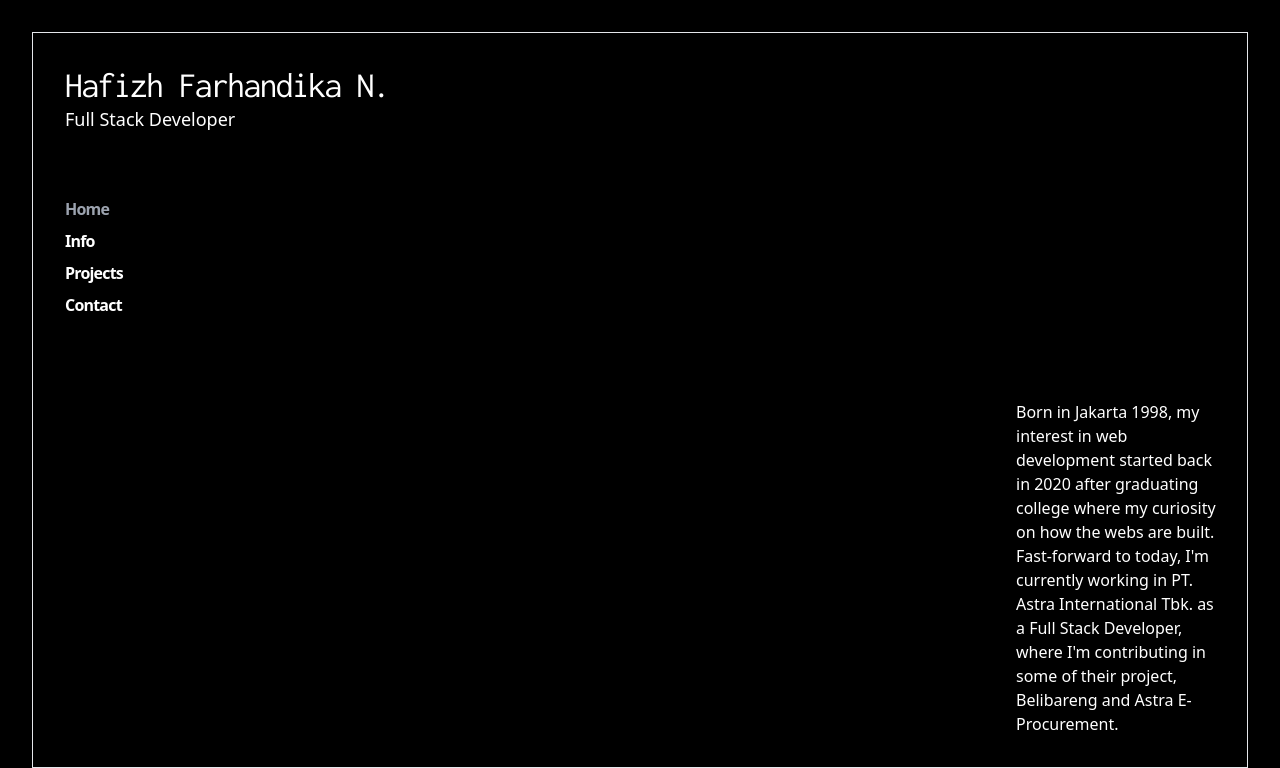
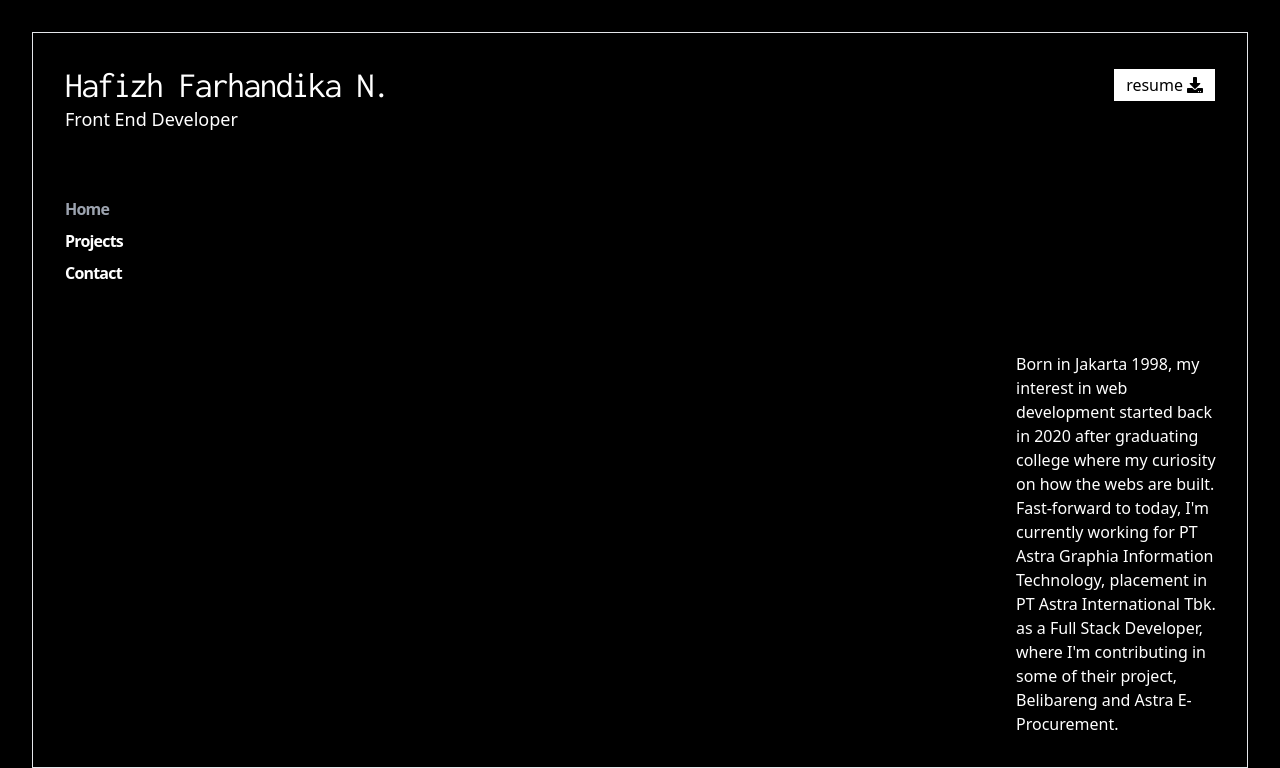
Before and after one commit to ifarhandika/portfolio2023, a React (Vite) app: page / in a window 1280 px wide. Shown: the top 768 px of the page. Built offline with nearby package versions, Linux system fonts and the light colour scheme.

Commit message:
finish mvp 1

```diff
--- a/index.html
+++ b/index.html
@@ -2,7 +2,7 @@
 <html lang="en">
   <head>
     <meta charset="UTF-8" />
-    <link rel="icon" type="image/svg+xml" href="/vite.svg" />
+    <!-- <link rel="icon" type="image/svg+xml" href="/vite.svg" /> -->
     <meta name="viewport" content="width=device-width, initial-scale=1.0" />
     <title>Hafizh Farhandika | Portfolio</title>
   </head>
--- a/src/App.jsx
+++ b/src/App.jsx
@@ -9,23 +9,26 @@ import "./App.css"
 
 function App() {
   return (
-    <div className="p-8 h-screen">
-      {/* <Introduction /> */}
-      <div className="border h-full p-8">
+    <>
+      <Introduction />
+      <div className="p-8 h-screen relative z-10">
         <motion.div
           initial={{ opacity: 0 }}
           animate={{ opacity: 1 }}
-          transition={{ duration: 0.5, delay: 1.75 }}>
-          <div className="text-white">
-            <Header />
-            <div className="mt-14 grid sm:grid-cols-1 md:grid-cols-2">
-              <Menu />
-              <Pages />
+          transition={{ duration: 0.5, delay: 1.75 }}
+          className="border h-full p-8">
+          <div>
+            <div className="text-white">
+              <Header />
+              <div className="mt-14 grid sm:grid-cols-1 md:grid-cols-2">
+                <Menu />
+                <Pages />
+              </div>
             </div>
           </div>
         </motion.div>
       </div>
-    </div>
+    </>
   )
 }
 
--- a/src/components/Header.jsx
+++ b/src/components/Header.jsx
@@ -1,13 +1,25 @@
 import React from "react"
+
+import { FaDownload } from "react-icons/fa"
 
 const Header = () => {
   return (
     <>
       <header>
-        <h1 className="font-inconsolata text-4xl tracking-tighter">
-          Hafizh Farhandika N.
-        </h1>
-        <p className="font-thin text-lg">Full Stack Developer</p>
+        <div className="flex justify-between items-center">
+          <h1 className="font-inconsolata text-4xl tracking-tighter">
+            Hafizh Farhandika N.
+          </h1>
+          <a
+            href="../../assets/Resume (Hafizh Farhandika Nurwirasaputra).pdf"
+            target="_blank">
+            <div className="flex justify-center items-center bg-white px-3 py-1 text-black hover:bg-gray-400 hover:text-white transition">
+              <span className="mr-1">resume</span>
+              <FaDownload />
+            </div>
+          </a>
+        </div>
+        <p className="font-thin text-lg">Front End Developer</p>
       </header>
     </>
   )
--- a/src/components/Menu.jsx
+++ b/src/components/Menu.jsx
@@ -14,10 +14,8 @@ const Menu = () => {
           let pageName = page.name
           let pageURL = page.url
           return (
-            <>
-              <li className="my-2">
+            <li className="my-2" key={page.id}>
               <NavLink
-                  key={page.id}
                 className={({ isActive }) =>
                   isActive ? activeNavLink : inactiveNavLink
                 }
@@ -25,7 +23,6 @@ const Menu = () => {
                 {pageName}
               </NavLink>
             </li>
-            </>
           )
         })}
       </ul>
--- a/src/components/PageOptions.js
+++ b/src/components/PageOptions.js
@@ -6,16 +6,11 @@ export const PageOptions = [
   },
   {
     id: 2,
-    name: "Info",
-    url: "/info",
-  },
-  {
-    id: 3,
     name: "Projects",
     url: "/projects",
   },
   {
-    id: 4,
+    id: 3,
     name: "Contact",
     url: "/contact",
   },
--- a/src/pages/home.jsx
+++ b/src/pages/home.jsx
@@ -10,9 +10,10 @@ const Home = () => {
       transition={{ duration: 0.75 }}>
       Born in Jakarta 1998, my interest in web development started back in 2020
       after graduating college where my curiosity on how the webs are built.
-      Fast-forward to today, I'm currently working in PT. Astra International
-      Tbk. as a Full Stack Developer, where I'm contributing in some of their
-      project, Belibareng and Astra E-Procurement.
+      Fast-forward to today, I'm currently working for PT Astra Graphia Information
+      Technology, placement in PT Astra International Tbk. as a Full Stack
+      Developer, where I'm contributing in some of their project, Belibareng and
+      Astra E-Procurement.
     </motion.div>
   )
 }
--- a/src/pages/introduction.jsx
+++ b/src/pages/introduction.jsx
@@ -4,7 +4,7 @@ import { motion } from "framer-motion"
 
 const introduction = () => {
   return (
-    <div className="h-screen w-screen absolute font-inconsolata text-4xl flex justify-center items-center">
+    <div className="h-screen w-screen absolute font-inconsolata text-4xl flex justify-center items-center text-white">
       <motion.span
         initial={{ opacity: 1 }}
         animate={{ opacity: 0 }}
--- a/src/pages/projects.jsx
+++ b/src/pages/projects.jsx
@@ -1,11 +1,16 @@
 import React from "react"
+import { motion } from "framer-motion"
 
 import { ListProjects } from "../components/ListProjects"
 import CardProject from "../components/CardProject"
 
 const projects = () => {
   return (
-    <div className="overflow-auto scrollbar-hide p-3 h-[250px] mt-3 md:h-[380px]">
+    <motion.div
+      initial={{ opacity: 0 }}
+      animate={{ opacity: 1 }}
+      transition={{ duration: 0.75 }}
+      className="overflow-auto scrollbar-hide p-3 h-[250px] mt-3 md:h-[380px]">
       {ListProjects.map((project, idx) => {
         let key = idx
         let projectName = project.projectName
@@ -25,7 +30,7 @@ const projects = () => {
           </>
         )
       })}
-    </div>
+    </motion.div>
   )
 }
 
```
Also changed, not shown: 1 other file (tests, documents, lock files or other folders). Lines whose indentation alone changed are shown as unchanged.
